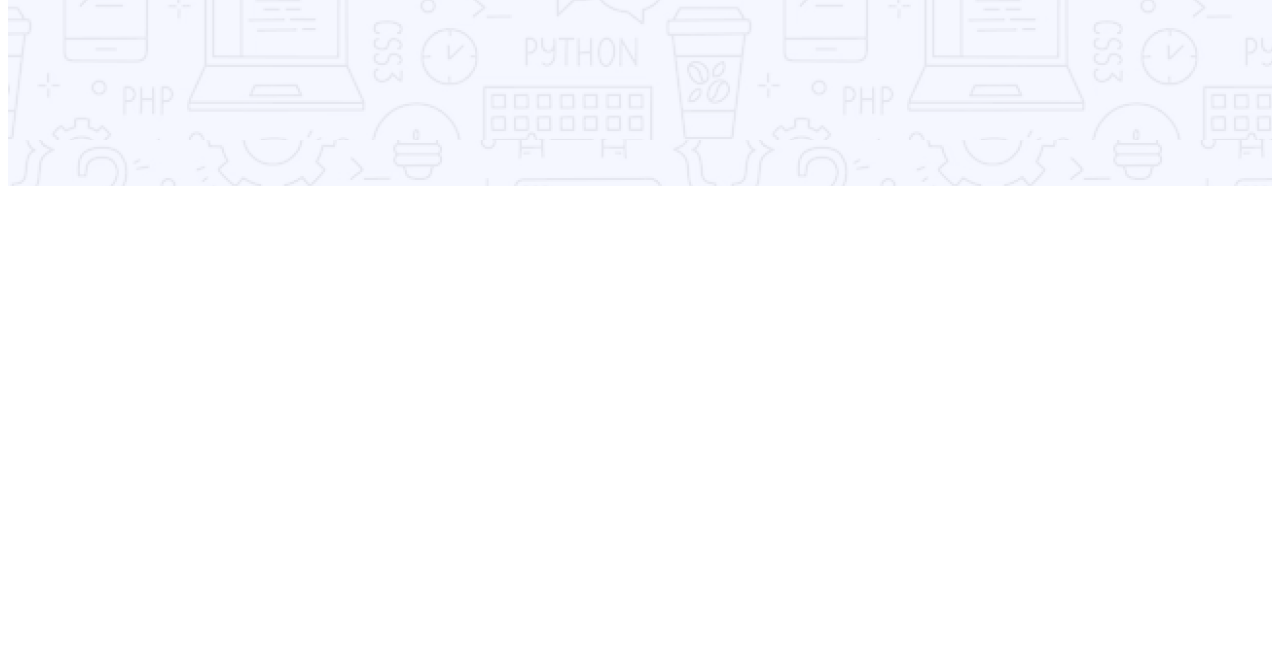
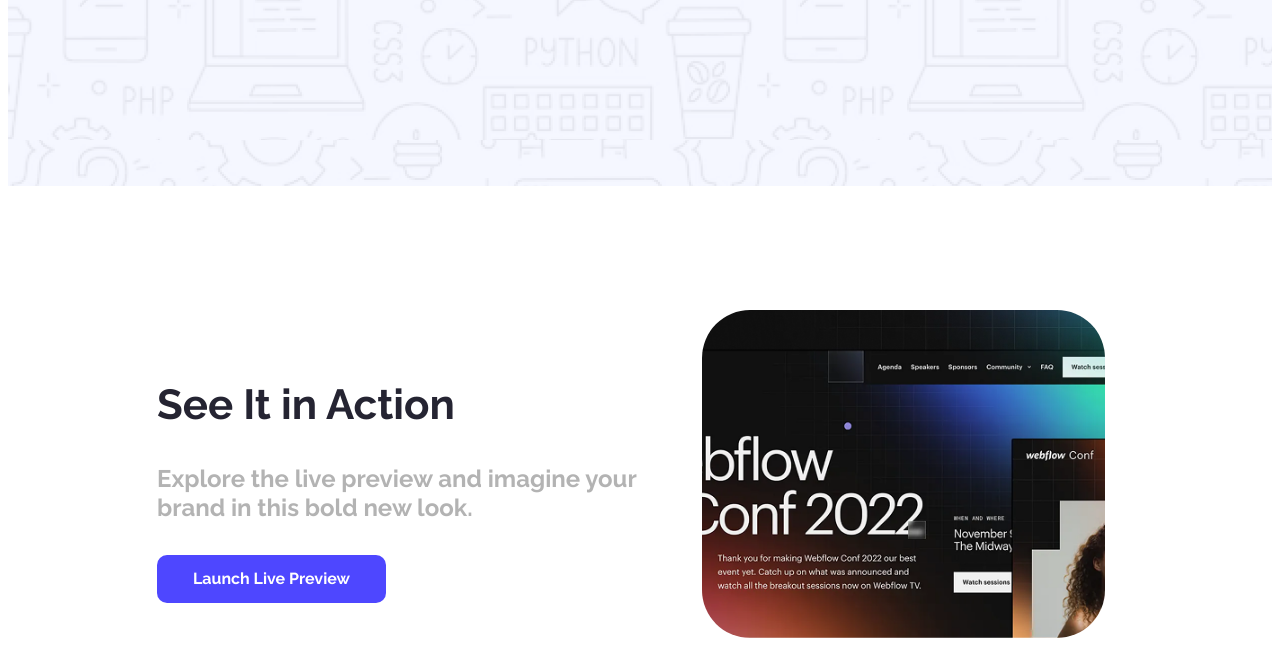
Before and after one commit to sarwarx369/ph-assignment-1, a plain HTML site: page index.html in a window 1280 px wide. Shown: the part 520-1166 px from the top of the page. Before the commit the page ends 800 px from the top, so only its background shows below. Drawn offline with Linux system fonts and the light colour scheme.

Commit message:
action section added

```diff
--- a/index.html
+++ b/index.html
@@ -23,6 +23,24 @@
             <button class="button-primary second-button raleway-htfname">Stay Focused</button>
         </div>
 </header>
+<main>
+
+    <section>
+        <div class="action">
+            <div class="action-container">
+                <div class="action-text">
+                    <h2 class="action-title raleway-htfname">See It in Action</h2>
+                    <p class="action-description raleway-htfname">
+                        Explore the live preview and imagine your <br>
+                        brand in this bold new look.
+                    </p>
+                    <button class="button-primary action-button raleway-htfname">Launch Live Preview</button>
+                </div>
+                <img class="action-image" src="images/wc-big.png" alt="">
+            </div>
+        </div>
+    </section>
+</main>
 
 </body>
 </html>
--- a/logo.css
+++ b/logo.css
@@ -60,3 +60,55 @@ header{
 .second-button{
     width: 174px;
 }
+
+main{
+
+}
+/* action section design*/
+.action {
+    max-width: 1128px;
+    max-height: 320px;
+    background-color:#FFFFFF;
+    padding: 8px;
+    margin: 0 auto;
+    margin-top: 116px;
+    margin-left: 141px;
+    margin-right: 159px;
+}
+
+.action-container {
+    display: flex; /* নতুন যোগ */
+    align-items: center; /* vertically center */
+    justify-content: space-between;
+
+
+}
+
+.action-text {
+    max-width: 500px; /* যাতে টেক্সট সাইডে থাকে */
+}
+
+.action-title {
+    font-size: 42px;
+    color: #252432;
+}
+
+.action-description {
+    color: #B3B3B3;
+    font-size: 24px;
+    margin: 10px 0;
+}
+
+.action-button {
+    width: 229px;
+    height: 48px;
+    font-size: 16px;
+    margin-top: 23px;
+}
+
+.action-image {
+    width: 403px;
+    height: 328px;
+    object-fit: cover;
+    border-radius: 48px;
+}
```
